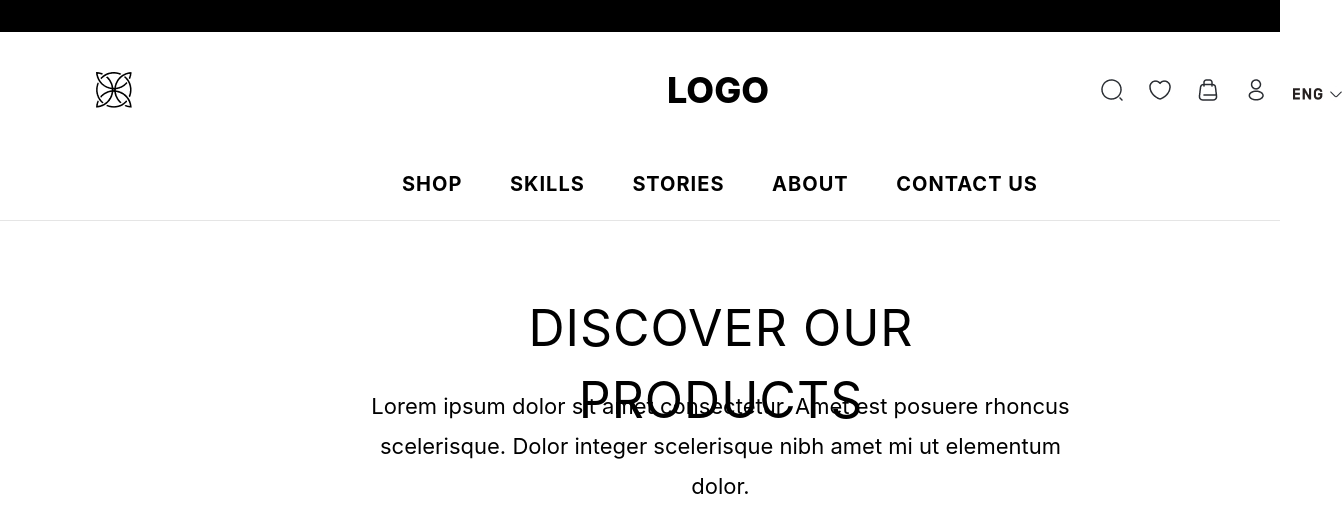
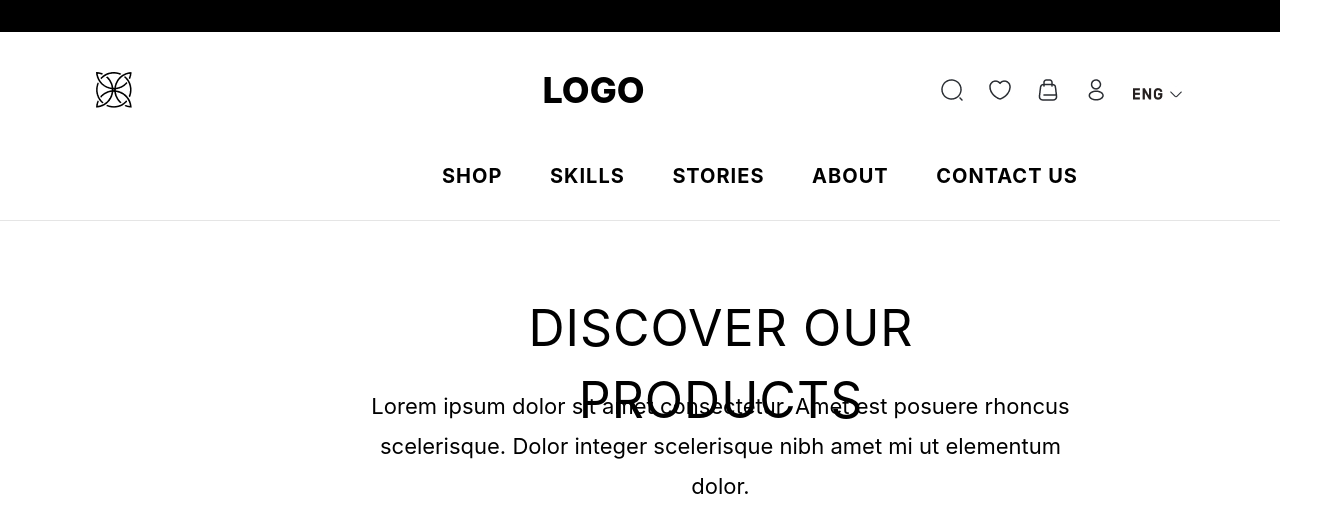
Before and after one commit to NagendraVarma1/Appscrip-task-Nagendra_Varma, a React (Create React App) app: page / in a window 1280 px wide. Shown: the top 532 px of the page, 1344 px wide, since content can reach past the window. Built offline with nearby package versions, Linux system fonts and the light colour scheme.

Commit message:
small changes

```diff
--- a/src/Components/Header/Header.js
+++ b/src/Components/Header/Header.js
@@ -1,36 +1,37 @@
-import classes from './Header.module.css'
-import logo from '../../Assests/Logo.jpg'
-import search from '../../Assests/search-normal.jpg';
-import heart from '../../Assests/heart.jpg';
-import bag from '../../Assests/shopping-bag.jpg';
-import profile from '../../Assests/profile.jpg';
-import language from '../../Assests/Language.jpg'
+import classes from "./Header.module.css";
+import logo from "../../Assests/Logo.jpg";
+import search from "../../Assests/search-normal.jpg";
+import heart from "../../Assests/heart.jpg";
+import bag from "../../Assests/shopping-bag.jpg";
+import profile from "../../Assests/profile.jpg";
+import language from "../../Assests/Language.jpg";
 
 const Header = () => {
   return (
     <div className={classes.mainHeader}>
       <div className={classes.headerStrip}></div>
+      <div className={classes.head}>
         <div className={classes.header}>
-                <img className={classes.logo} src={logo} alt='logo'/>
+          <img className={classes.logo} src={logo} alt="logo" />
           <p className={classes.brand}>LOGO</p>
           <div className={classes.icons}>
-                    <img className={classes.icon} src={search} alt='icon'/>
-                    <img className={classes.icon} src={heart} alt='icon'/>
-                    <img className={classes.icon} src={bag} alt='icon'/>
-                    <img className={classes.icon} src={profile} alt='icon'/>
-                    <img className={classes.lang} src={language} alt='icon'/>
-                </div>
-                <div className={classes.mainTab}>
-                    <div className={classes.tab}>SHOP</div>
-                    <div className={classes.tab}>SKILLS</div>
-                    <div className={classes.tab}>STORIES</div>
-                    <div className={classes.tab}>ABOUT</div>
-                    <div className={classes.tab}>CONTACT US</div>
+            <img className={classes.icon} src={search} alt="icon" />
+            <img className={classes.icon} src={heart} alt="icon" />
+            <img className={classes.icon} src={bag} alt="icon" />
+            <img className={classes.icon} src={profile} alt="icon" />
+            <img className={classes.lang} src={language} alt="icon" />
           </div>
         </div>
+        <ul className={classes.mainTab}>
+          <li className={classes.tab}>SHOP</li>
+          <li className={classes.tab}>SKILLS</li>
+          <li className={classes.tab}>STORIES</li>
+          <li className={classes.tab}>ABOUT</li>
+          <li className={classes.tab}>CONTACT US</li>
+        </ul>
+      </div>
+    </div>
+  );
+};
 
-        </div>
-    )
-}
-
-export default Header
+export default Header;
--- a/src/Components/Header/Header.module.css
+++ b/src/Components/Header/Header.module.css
@@ -9,37 +9,39 @@
     background-color: rgba(0, 0, 0, 1);
 }
 
-.header{
+.head{
     width: 100%;
     height: 188px;
-    position: relative;
     border-bottom: 1px solid rgba(229, 229, 229, 1);
+}
+
+.header{
+
+    display: flex;
+    justify-content: space-between;
+    padding: 0 96px;
 }
 
 .logo{
     width: 36px;
     height: 36px;
-    position: absolute;
     margin-top: 40px;
-    margin-left: 96px;
 }
 
 .brand{
+
+    width: 107px;
     font-weight: 800;
     font-size: 36px;
     height: 44px;
-    width: 107px;
-    position: absolute;
     margin-top: 36px;
-    margin-left: 667px;
+    margin-left: 120px;
 }
 
 .icons{
     width: 244px;
     height: 24px;
-    position: absolute;
     margin-top: 46px;
-    margin-left: 1100px;
 }
 
 .icon{
@@ -56,11 +58,9 @@
 .mainTab{
     width: 636px;
     height: 24px;
-    position: absolute;
     display: flex;
     justify-content: space-between;
     margin-left: 402px;
-    margin-top: 140px
 }
 
 .tab{
@@ -69,4 +69,5 @@ font-weight: 700;
 line-height: 24px;
 letter-spacing: 1px;
 text-align: left;
+list-style-type: none;
 }
```
Lines whose indentation alone changed are shown as unchanged.
